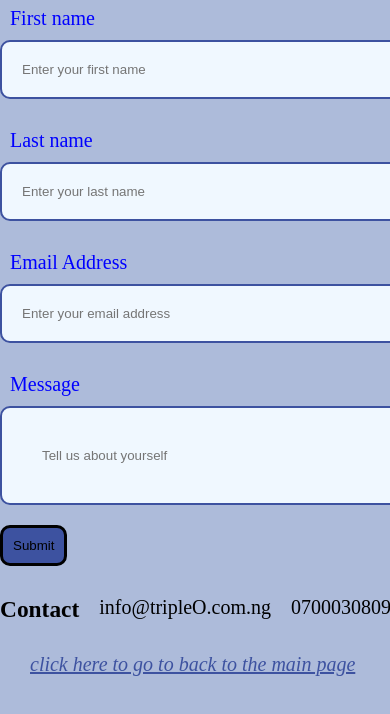
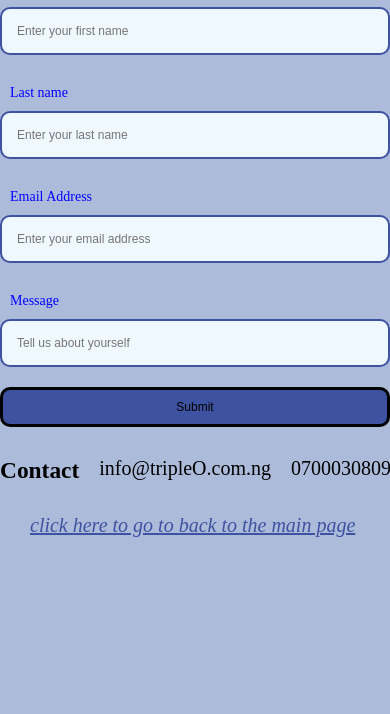
Before and after one commit to RealEnitan/My-Second-Website, a plain HTML site: page signup.html in a window 390 px wide. Shown: the part 130-844 px from the top of the page. Drawn offline with Linux system fonts and the light colour scheme.

Commit message:
Updated - mobile screen responsiveness

```diff
--- a/signup.html
+++ b/signup.html
@@ -33,11 +33,11 @@
 
             <div class="name-info">
 
-                <label for="first_name">First name </label>
-                <input type="text" placeholder="Enter your first name" id="first_name"/>
+                <label for="first-name">First name </label>
+                <input type="text" placeholder="Enter your first name" id="first-name"/>
 
-                <label for="last_name"> Last name</label>
-                <input type="text" placeholder="Enter your last name" id="last_name"/>
+                <label for="last-name"> Last name</label>
+                <input type="text" placeholder="Enter your last name" id="last-name"/>
 
             </div>
 
--- a/style2.css
+++ b/style2.css
@@ -32,7 +32,7 @@ h1 {
 }
 
 
-.name-info{
+.name-info, .textbox, .email-info {
 
     display: flex;
     flex-direction: column;
@@ -48,7 +48,7 @@ label{
 
 }
 
-#first_name, #last_name, #email {
+#first-name, #last-name, #email {
     width: 400px;
     border-radius: 10px;
     padding: 20px 20px;
@@ -94,8 +94,36 @@ label{
 a {
     margin: 20px;
     padding: 10px;
-
     color: var(--secondary-label-color);
     font-style: italic;
     display: inline-block;
  }
+
+
+ @media screen and (max-width: 600px) {
+
+    h1 {
+        text-align: center;
+        font-size: 18px;
+    }
+
+    .name-info, .textbox, .email-info  {
+
+        font-size: 14px;
+    }
+
+
+    #first-name, #last-name, #email, #message {
+        width: 100%;
+        padding: 15px;
+        font-size: 12px;
+        align-items: start;
+    }
+
+    .submit-btn {
+        width: 100%;
+        font-size: 12px;
+    }
+
+
+}
```
Also changed, not shown: style.css (+39 -8 lines).
